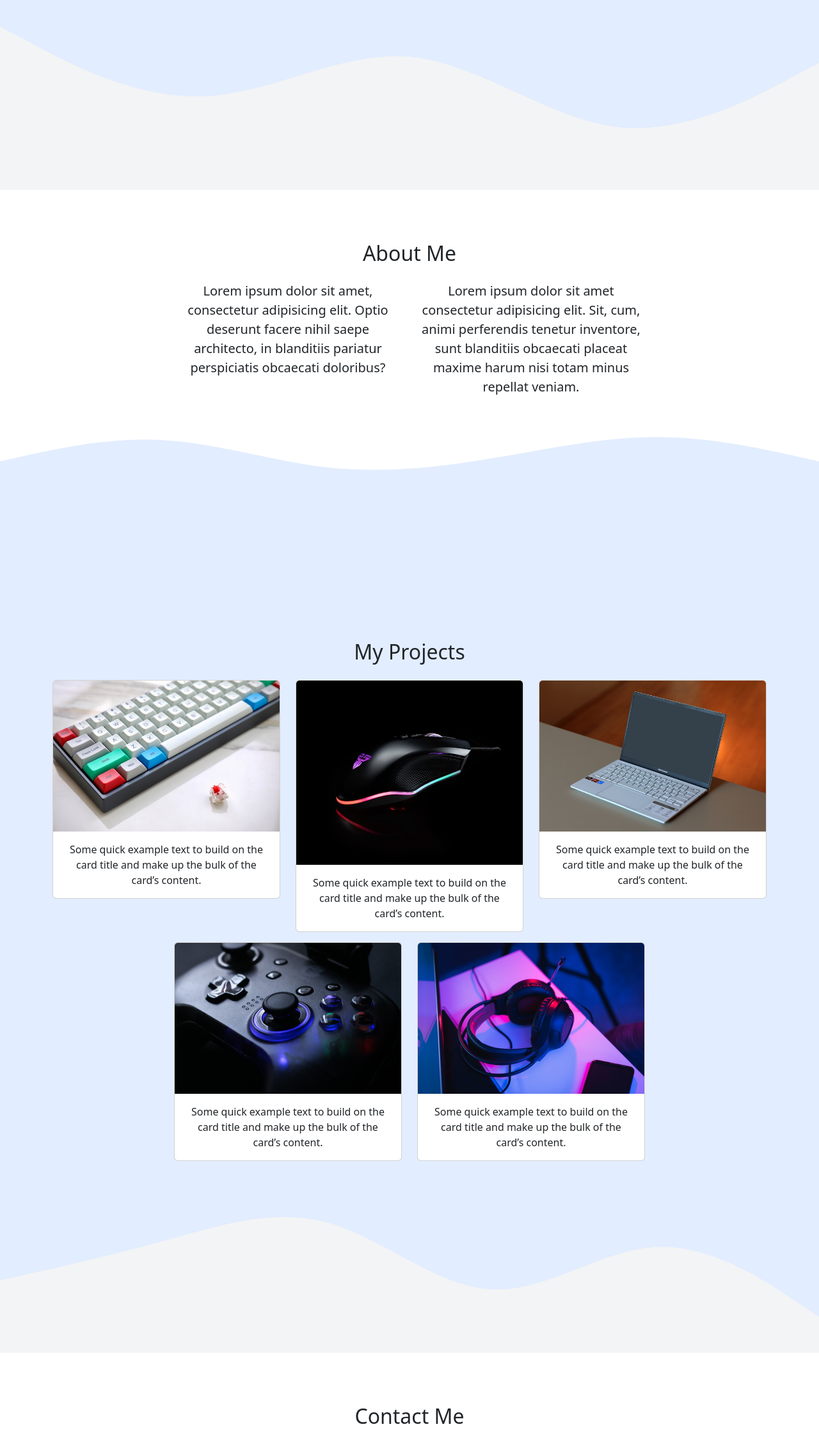
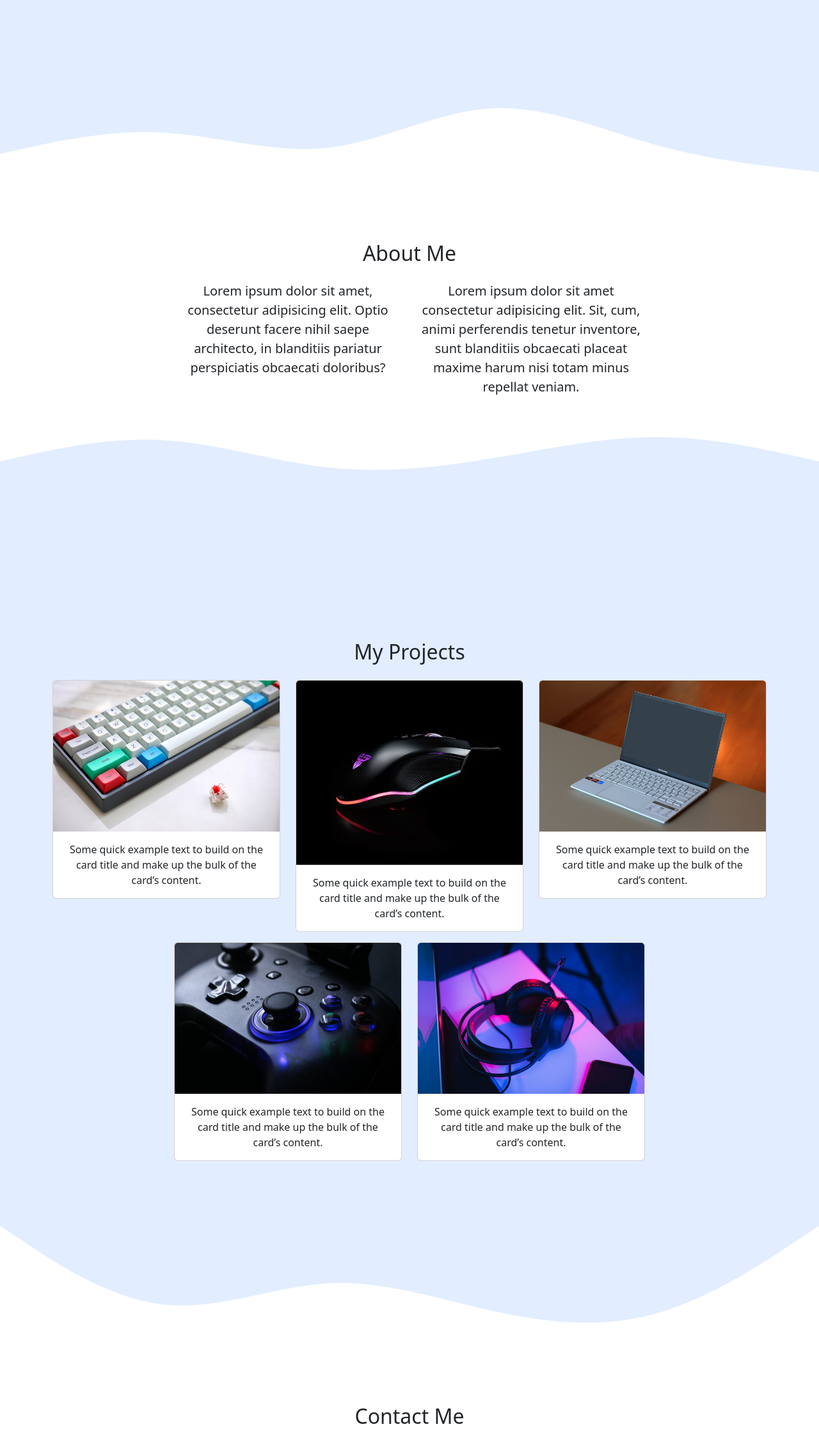
Before and after one commit to MaxMightyX/PortofolioMuharbii1, a plain HTML site: page index.html in a window 1280 px wide. Shown: the part 552-2797 px from the top of the page at 64% size. Drawn offline with nearby package versions, Linux system fonts and the light colour scheme.

Commit message:
index.html

```diff
--- a/index.html
+++ b/index.html
@@ -41,7 +41,13 @@
       <img src="img/My foto.jpg" alt="Muharbii." width="200" class="img-thumbnail">
       <h1 class="display-4">Muhammad Ammar Habibi</h1>
       <p class="lead">Mahasiswa | Teknik Informatika</p>
-      <svg xmlns="http://www.w3.org/2000/svg" viewBox="0 0 1440 320"><path fill="#f3f4f5" fill-opacity="1" d="M0,32L60,64C120,96,240,160,360,154.7C480,149,600,75,720,85.3C840,96,960,192,1080,208C1200,224,1320,160,1380,128L1440,96L1440,320L1380,320C1320,320,1200,320,1080,320C960,320,840,320,720,320C600,320,480,320,360,320C240,320,120,320,60,320L0,320Z"></path></svg>
+      <svg xmlns="http://www.w3.org/2000/svg" viewBox="0 0 1440 320">
+        <path
+          fill="#ffffff"
+          fill-opacity="1"
+          d="M0,256L48,245.3C96,235,192,213,288,218.7C384,224,480,256,576,245.3C672,235,768,181,864,176C960,171,1056,213,1152,240C1248,267,1344,277,1392,282.7L1440,288L1440,320L1392,320C1344,320,1248,320,1152,320C1056,320,960,320,864,320C768,320,672,320,576,320C480,320,384,320,288,320C192,320,96,320,48,320L0,320Z"
+        ></path>
+      </svg>
     </section>
     <!-- Akhir Jumbotron -->
 
@@ -117,7 +123,13 @@
           </div>
         </div>
       </div>
-      <svg xmlns="http://www.w3.org/2000/svg" viewBox="0 0 1440 320"><path fill="#f3f4f5" fill-opacity="1" d="M0,192L48,181.3C96,171,192,149,288,122.7C384,96,480,64,576,90.7C672,117,768,203,864,208C960,213,1056,139,1152,133.3C1248,128,1344,192,1392,224L1440,256L1440,320L1392,320C1344,320,1248,320,1152,320C1056,320,960,320,864,320C768,320,672,320,576,320C480,320,384,320,288,320C192,320,96,320,48,320L0,320Z"></path></svg>
+      <svg xmlns="http://www.w3.org/2000/svg" viewBox="0 0 1440 320">
+        <path
+          fill="#ffffff"
+          fill-opacity="1"
+          d="M0,96L48,128C96,160,192,224,288,234.7C384,245,480,203,576,197.3C672,192,768,224,864,245.3C960,267,1056,277,1152,250.7C1248,224,1344,160,1392,128L1440,96L1440,320L1392,320C1344,320,1248,320,1152,320C1056,320,960,320,864,320C768,320,672,320,576,320C480,320,384,320,288,320C192,320,96,320,48,320L0,320Z"
+        ></path>
+      </svg>
     </section>
     <!-- Akhir Projects -->
 
```
